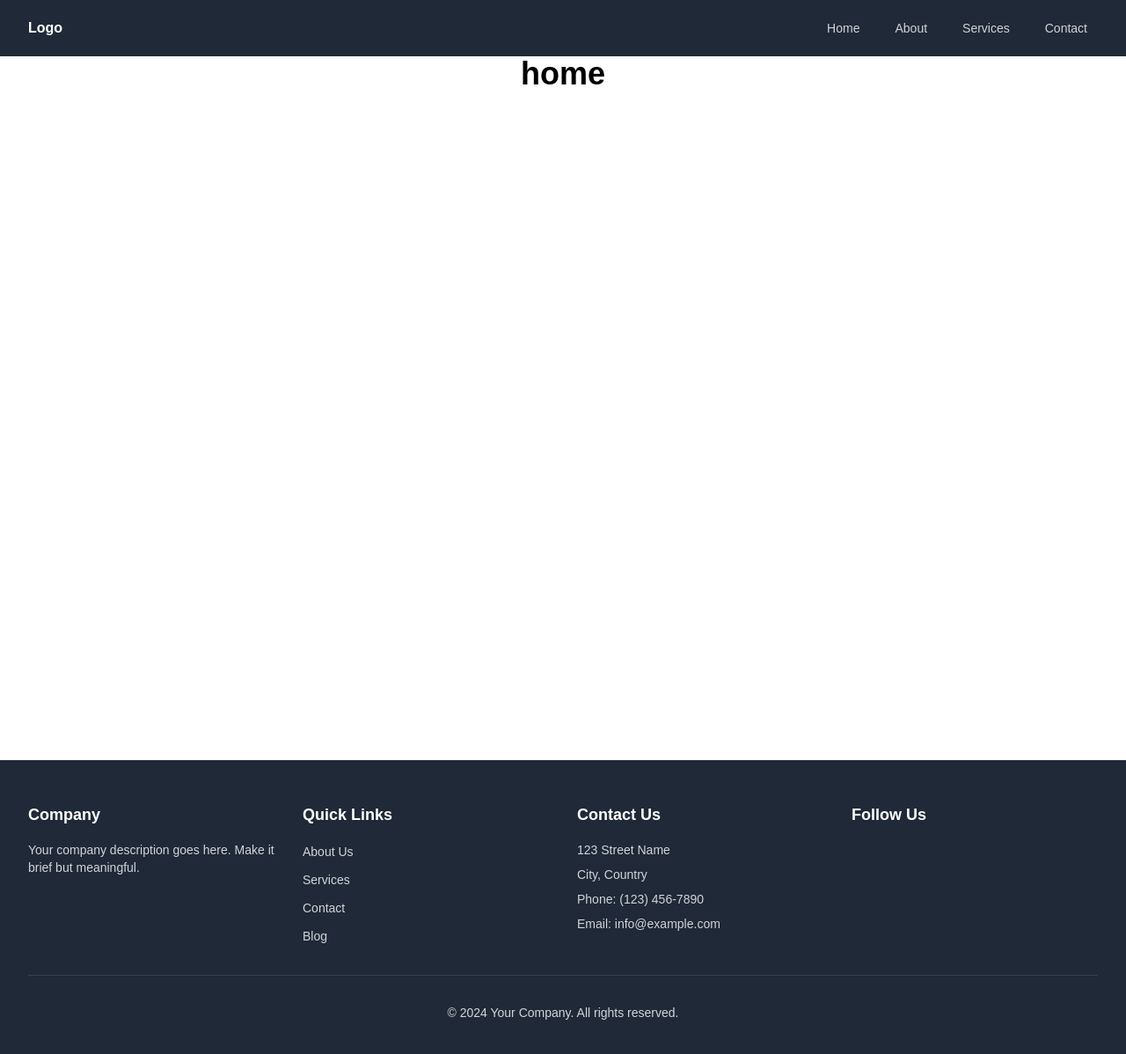
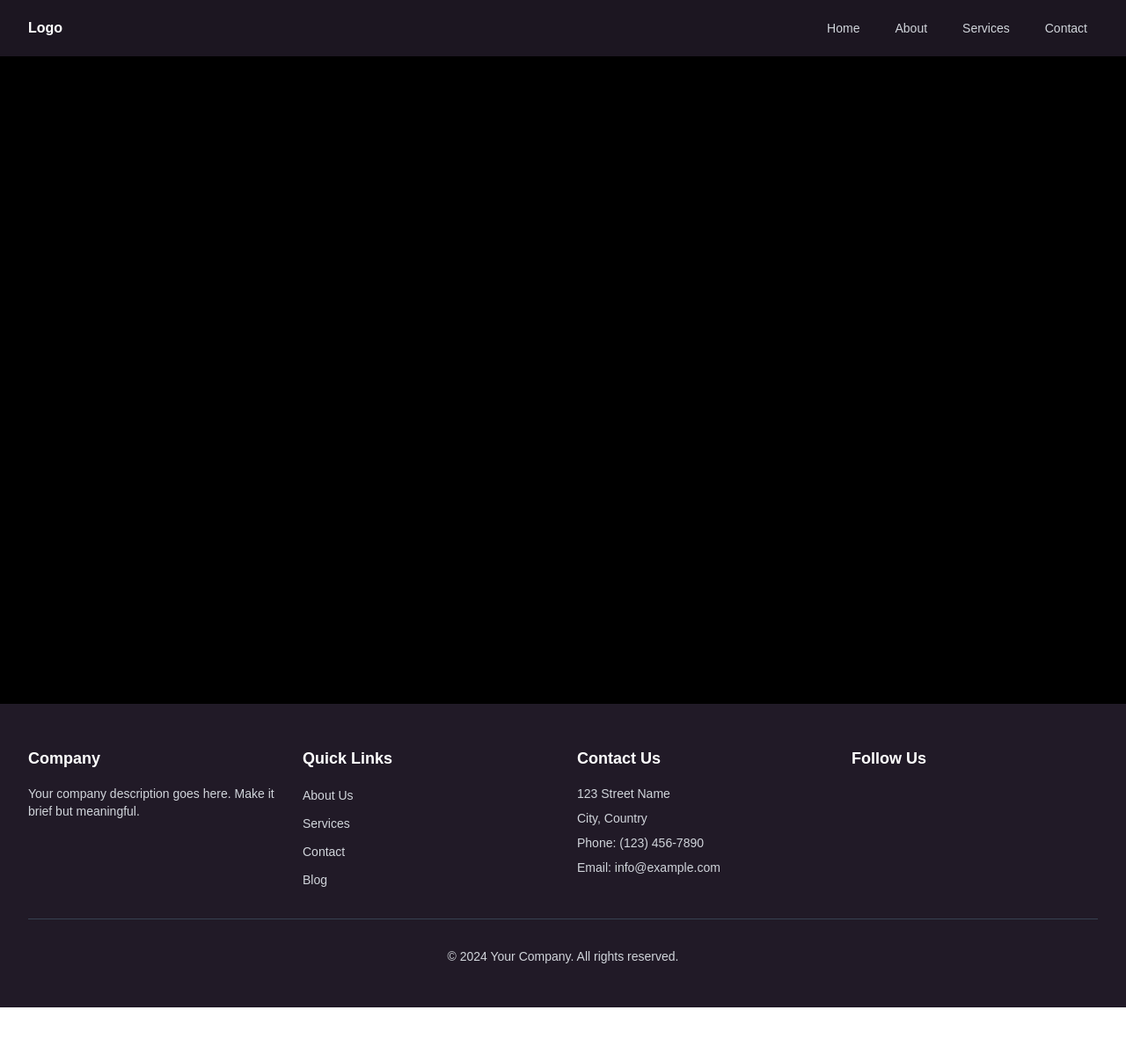
Before and after one commit to ibrahem-ghaybour/ModuFrame, a Nuxt app: page /index.client in a window 1280 px wide. Shown: the top 1198 px of the page at 88% size. After the commit the page ends 1145 px from the top, so only its background shows below. Built offline with nearby package versions, Linux system fonts and the light colour scheme; no server answers.

Commit message:
update layouts and   auth components

```diff
--- a/components/Auth/LoginForm.vue
+++ b/components/Auth/LoginForm.vue
@@ -1,6 +1,6 @@
 <template>
   <div
-    class="min-h-screen w-full flex max-lg:flex-col max-lg:gap-y-10 items-center justify-between bg-black p-12"
+    class="min-h-screen w-full flex max-lg:flex-col max-lg:gap-y-10 items-center justify-between p-12"
   >
     <!-- Left side with Welcome message -->
     <GlopalPopup v-model:show="showPopup">
--- a/components/Auth/SignupForm.vue
+++ b/components/Auth/SignupForm.vue
@@ -1,6 +1,6 @@
 <template>
   <div
-    class="min-h-screen w-full flex max-lg:flex-col max-lg:gap-y-10 items-center justify-between bg-black p-12"
+    class="min-h-screen w-full flex max-lg:flex-col max-lg:gap-y-10 items-center justify-between p-12"
   >
     <GlopalPopup v-model:show="showPopup">
       <p class="text-black text-xl capitalize">
--- a/layouts/default.vue
+++ b/layouts/default.vue
@@ -1,6 +1,6 @@
 <template>
   <div>
-    <nav class="bg-gray-800 fixed top-0 left-0 w-full">
+    <nav class="bg-[#211a27dc] fixed z-50 top-0 left-0 w-full">
       <div class="max-w-7xl mx-auto px-4 sm:px-6 lg:px-8">
         <div class="flex items-center justify-between h-16">
           <!-- Logo/Brand -->
@@ -37,10 +37,10 @@
       </div>
     </nav>
 
-    <div class="pt-16">
+    <div class=" bg-black">
       <slot />
     </div>
-    <footer class="bg-gray-800 text-gray-300">
+    <footer class="bg-[#211A27] text-gray-300">
       <div class="max-w-7xl mx-auto px-4 sm:px-6 lg:px-8 py-12">
         <div class="grid grid-cols-1 md:grid-cols-4 gap-8">
           <!-- Company Info -->
--- a/pages/index.client.vue
+++ b/pages/index.client.vue
@@ -1,12 +1,10 @@
 <template>
-  <client-only>
-    <div class="min-h-screen">
-      <h1 class="text-4xl font-bold text-center">
-        home
-        <br />
-      </h1>
-    </div>
-  </client-only>
+  <div class="min-h-screen pt-16">
+    <h1 class="text-4xl font-bold text-center">
+      home
+      <br />
+    </h1>
+  </div>
 </template>
 
 <script setup>
--- a/pages/login/index.vue
+++ b/pages/login/index.vue
@@ -1,5 +1,5 @@
 <template>
-  <div>
+  <div class="bg-[url('images/bg-loginandsignup.png')] bg-cover bg-center pt-16">
     <LoginForm />
   </div>
 </template>
--- a/pages/signup/index.vue
+++ b/pages/signup/index.vue
@@ -1,5 +1,5 @@
 <template>
-    <div>
+  <div class="bg-[url('images/bg-loginandsignup.png')] bg-cover bg-center pt-16">
     <SignupForm />
   </div>
 </template>
```
Also changed, not shown: public/images/bg-loginandsignup.png (added). Lines whose indentation alone changed are shown as unchanged.
